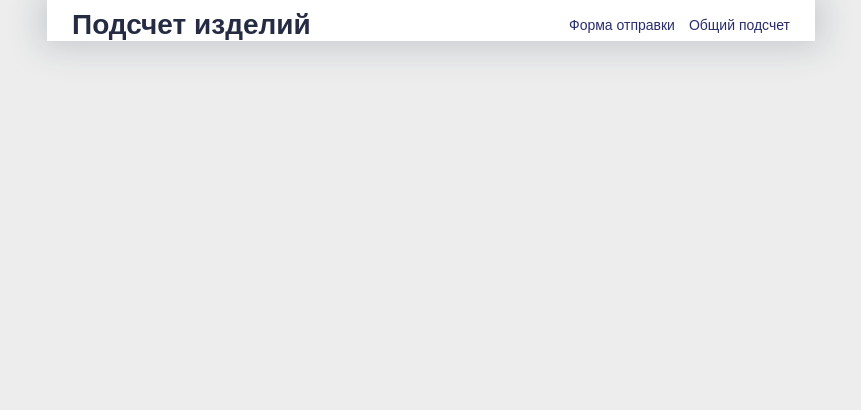
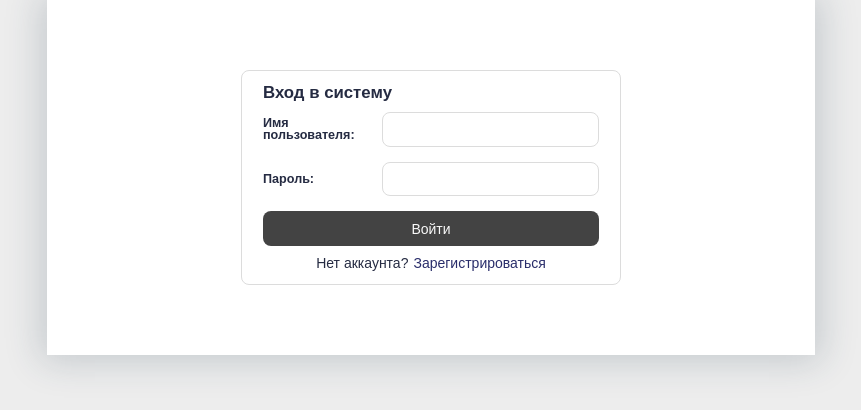
Before and after one commit to SWamW65/Bowls-react, a React (Vite) app in the folder frontend/: page / in a window 1280 px wide. Shown: the top 410 px of the page, without its empty margins (209-1070 px from the left). Built offline with nearby package versions, Linux system fonts and the light colour scheme.

Commit message:
1) Сверстал Login.jsx 2) Написал fetch для Login.jsx

```diff
--- a/frontend/src/App.jsx
+++ b/frontend/src/App.jsx
@@ -1,16 +1,54 @@
+import { useState, useEffect } from "react";
 import Form from './components/Form/Form.jsx'
 import Header from './components/Header/Header.jsx'
 import Report from './components/Report/Report.jsx'
-import './css/app.css'
+import Login from './components/Login/Login.jsx'
+import styles from './css/App.module.css'
 import {Route, Routes} from "react-router-dom";
 
 export default function App() {
+    const [isAuthenticated, setIsAuthenticated] = useState(false);
+    const [loading, setLoading] = useState(true);
+
+    // Проверяем есть ли токен при загрузке
+    useEffect(() => {
+        const token = localStorage.getItem('token')
+        if (token) {
+            setIsAuthenticated(true)
+        }
+        setLoading(false)
+    }, []);
+
+    const handleLogin = () => {
+        setIsAuthenticated(true)
+    }
+
+    const handleLogout =() => {
+        localStorage.removeItem('token');
+        setIsAuthenticated(false)
+    }
+
+    if (loading) {
+        return <div className={styles.loading}>Загрузка</div>
+    }
+
+    if (!isAuthenticated) {
         return (
-          <div className="wrapper">
-            <header className='content-box'>
-                <Header />
+            <div className={styles.wrapper}>
+                <main className={styles.contentBox}>
+                    <Login onLogin={handleLogin} />
+                </main>
+            </div>
+
+        )
+    }
+
+    return (
+      <div className={styles.wrapper}>
+        <header className={styles.contentBox}>
+            <Header onLogout={handleLogout} />
         </header>
-            <main className='content-box'>
+        <main className={styles.contentBox}>
             <Routes>
                 <Route path="/Form" element={<Form />} index />
                 <Route path="/report" element={<Report />} />
--- a/frontend/src/components/Header/Header.jsx
+++ b/frontend/src/components/Header/Header.jsx
@@ -1,15 +1,16 @@
 import styles from './Header.module.css';
 import { Link } from 'react-router-dom';
 
-export default function Header() {
+export default function Header({ onLogout }) {
 
     return (
-        <div className={styles.headerblock}>
-            <h1 className={styles.headertext}>Подсчет изделий</h1>
-            <nav className={styles.headernav}>
+        <div className={styles.headerBlock}>
+            <h1 className={styles.headerText}>Подсчет изделий</h1>
+            <nav className={styles.headerNav}>
                 <ul>
                     <li><Link to="/Form">Форма отправки</Link></li>
                     <li><Link to="/Report">Общий подсчет</Link></li>
+                    <li><button onClick={onLogout} className={styles.logoutBtn}>Выйти</button></li>
                 </ul>
             </nav>
         </div>
--- a/frontend/src/components/Header/Header.module.css
+++ b/frontend/src/components/Header/Header.module.css
@@ -1,20 +1,30 @@
-.headerblock {
+.headerBlock {
     padding: 10px 0 0 0;
     width: 100%;
     display: flex;
     justify-content: space-between;
     align-items: center;
 }
-.headertext {
+.headerText {
     font-weight: 700;
     font-size: 2em;
 }
-.headernav {
+.headerNav {
     display: flex;
     align-items: center;
 
 }
-.headernav ul {
+.headerNav ul {
     display: flex;
     gap: 1em;
 }
+.logoutBtn {
+    border: none;
+    outline: none;
+    font-weight: 500;
+    color: #646cff;
+    text-decoration: inherit;
+}
+.logoutBtn:hover {
+    color: #535bf2;
+}
--- /dev/null
+++ b/frontend/src/components/Login/Login.jsx
@@ -0,0 +1,75 @@
+import { useState } from "react";
+import styles from './Login.module.css';
+
+export default function Login({onLogin}) {
+    const [username, setUsername] = useState('');
+    const [password, setPassword] = useState('');
+    const [loading, setLoading] = useState(false);
+    const [error, setError] = useState('');
+
+    const handleSubmit = async (e) => {
+        e.preventDefault();
+        setLoading(true);
+        setError('');
+
+        try {
+            const response = await fetch('api/',{
+                method: 'POST',
+                headers: {'Content-Type': 'application/json'},
+                body: JSON.stringify({username, password})
+            });
+
+            if (response.ok) {
+                const data = await response.json();
+                localStorage.setItem('token', data.access_token);
+                onLogin();
+            } else {
+                setError('Неверное имя пользователя или пароль')
+            }
+        } catch (err) {
+            setError('Ошибка соединения с сервером');
+        } finally {
+            setLoading(false);
+        }
+    }
+
+    return (
+        <div className={styles.loginContainer}>
+            <div className={styles.loginBox}>
+                <h2>Вход в систему</h2>
+                <form onSubmit={handleSubmit}>
+                    <div className={styles.inputGroup}>
+                        <label>Имя пользователя:</label>
+                        <input
+                            type="text"
+                            value={username}
+                            onChange={(e) => setUsername(e.target.value)}
+                            required />
+                    </div>
+                    <div className={styles.inputGroup}>
+                        <label>Пароль:</label>
+                        <input
+                            type="text"
+                            value={password}
+                            onChange={(e) => setPassword(e.target.value)}
+                            required />
+                    </div>
+
+                    {error && <div className={styles.errorMessage}>{error}</div> }
+
+                    <button
+                        type="submit"
+                        disabled={loading}
+                        className={styles.loginBtn}
+                    >
+                        {loading ? "Вход..." : "Войти"}
+                    </button>
+                </form>
+
+                <div className={styles.registerLink}>
+                    Нет аккаунта? <a href="#register">Зарегистрироваться</a>
+                </div>
+            </div>
+        </div>
+    )
+}
--- /dev/null
+++ b/frontend/src/components/Login/Login.module.css
@@ -0,0 +1,66 @@
+.loginContainer {
+    padding: 5em 0;
+}
+.loginBox {
+    width: 380px;
+    display: flex;
+    justify-content: center;
+    flex-direction: column;
+    gap: 10px;
+    border-radius: 8px;
+    border: 1px solid #dcdcdc;
+    padding: 1em 1.5em;
+}
+.loginBox h2 {
+  font-size: 1.2em;
+  font-weight: 600;
+}
+.loginBox form {
+    display: flex;
+    flex-direction: column;
+    gap: 15px;
+}
+.inputGroup {
+    width: 100%;
+    display: flex;
+    justify-content: space-between;
+    align-items: center;
+    gap: 5px;
+
+}
+.inputGroup label {
+  font-size: .9em;
+  font-weight: 600;
+  font-family: inherit;
+}
+.loginBox input {
+  border-radius: 8px;
+  border: 1px solid #dcdcdc;
+  padding: 0.6em 1.2em;
+  font-size: 1em;
+  font-weight: 500;
+  font-family: inherit;
+}
+.loginBox .loginBtn {
+  border-radius: 8px;
+  border: 1px solid transparent;
+  padding: 0.6em 1.2em;
+  color: #f9f9f9;
+  font-size: 1em;
+  font-weight: 500;
+  font-family: inherit;
+  background-color: #434343;
+  cursor: pointer;
+  transition: all 0.5s;
+}
+.loginBox .loginBtn:hover {
+  background-color: #7a81e6;
+}
+.registerLink {
+    display: flex;
+    gap: 5px;
+    justify-content: center;
+}
+.loginBox .errorMessage {
+    color: red;
+}
--- a/frontend/src/css/App.css
+++ /dev/null
@@ -1,11 +0,0 @@
-.content-box {
-  display: flex;
-  justify-content: center;
-  padding: 0 15px;
-  width: 100%;
-}
-.setting-block {
-  position: relative;
-  width: 100%;
-  margin: 10px 0;
-}
--- /dev/null
+++ b/frontend/src/css/App.module.css
@@ -0,0 +1,19 @@
+.contentBox {
+  display: flex;
+  justify-content: center;
+  padding: 0 15px;
+  width: 100%;
+}
+.setting-block {
+  position: relative;
+  width: 100%;
+  margin: 10px 0;
+}
+.wrapper {
+  position: relative;
+  max-width: 768px;
+  margin: 0 auto;
+  padding: 0 10px;
+  background-color: #ffffff;
+  box-shadow: 0 0 35px 6px rgba(34, 60, 80, 0.2);
+}
```
Lines whose indentation alone changed are shown as unchanged.
